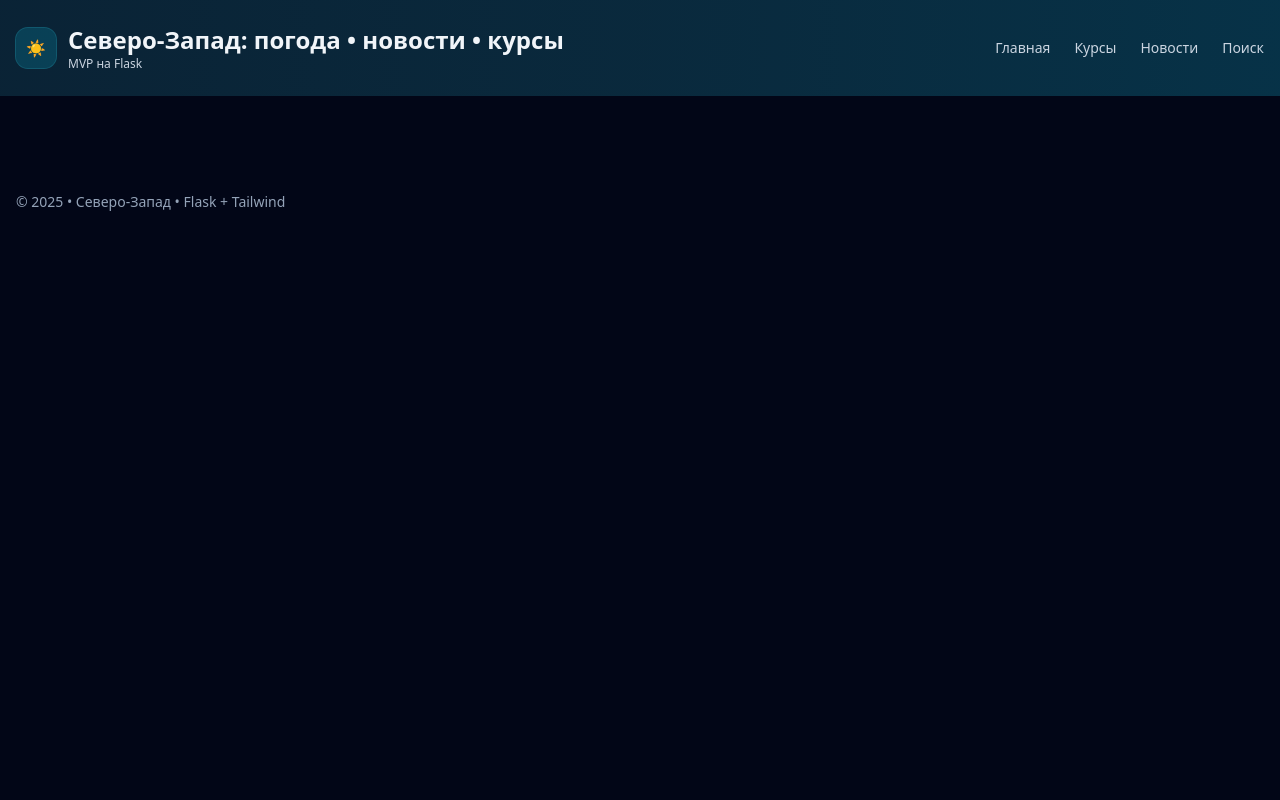
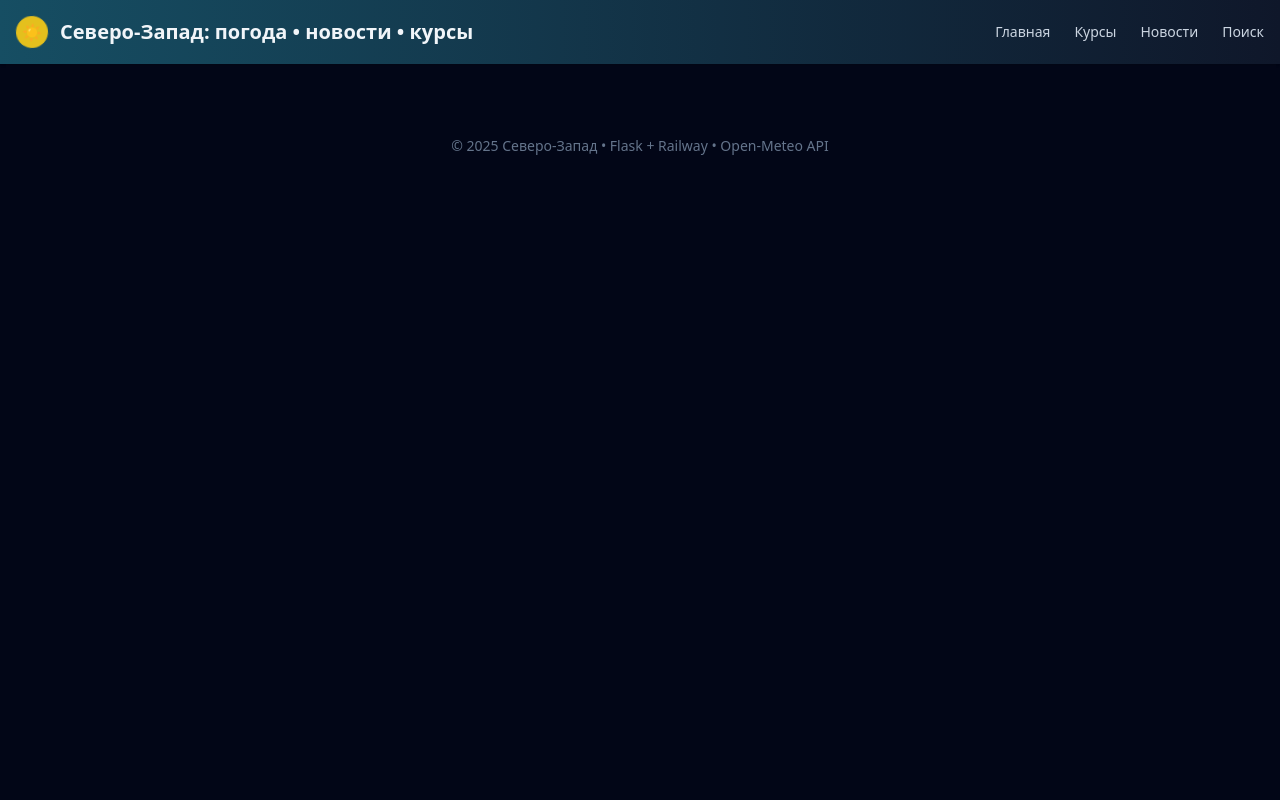
Before and after one commit to Nick-825/nw-weather-site, a Flask app: template templates/base.html in a window 1280 px wide. Run offline with Flask 3, Linux system fonts and the light colour scheme; the template is opened without the code that fills it, so the values that code supplies are empty; some libraries are stand-ins or nearby versions.

Commit message:
Update base.html

```diff
--- a/templates/base.html
+++ b/templates/base.html
@@ -1,12 +1,9 @@
-<!doctype html>
+<!DOCTYPE html>
 <html lang="ru">
 <head>
-  <meta charset="utf-8"/>
-  <meta name="viewport" content="width=device-width, initial-scale=1"/>
-  <title>{{ title or "Северо-Запад: погода • новости • курсы" }}</title>
-  <link rel="preconnect" href="https://fonts.googleapis.com">
-  <link rel="preconnect" href="https://fonts.gstatic.com" crossorigin>
-  <link href="https://fonts.googleapis.com/css2?family=Inter:wght@400;600;700&display=swap" rel="stylesheet">
+  <meta charset="UTF-8">
+  <meta name="viewport" content="width=device-width, initial-scale=1.0">
+  <title>{{ title or "Северо-Запад: погода" }}</title>
   <script src="https://cdn.tailwindcss.com"></script>
   <style>
     html { scroll-behavior: smooth; }
@@ -14,40 +11,31 @@
     @keyframes wiggle { 0%,100%{transform:rotate(0)} 50%{transform:rotate(-6deg)} }
     @keyframes pulse-soft { 0%,100%{opacity:.9} 50%{opacity:1} }
     .float { animation: float 3s ease-in-out infinite; }
-    .wiggle { animation: wiggle 1.8s ease-in-out infinite; transform-origin:center; display:inline-block; }
+    .wiggle { animation: wiggle 2.5s ease-in-out infinite; transform-origin:center; display:inline-block; }
     .pulse { animation: pulse-soft 2.2s ease-in-out infinite; }
-    /* карточки: чтобы подписи НЕ «выползали» */
     .mini-badge { font-size: 11px; line-height: 1.1; word-break: break-word; }
   </style>
 </head>
-<body class="bg-slate-950 text-slate-100">
-  <header class="relative overflow-hidden" id="top">
-    <div class="absolute inset-0 bg-gradient-to-r from-cyan-900 via-cyan-800 to-cyan-700 opacity-40"></div>
-    <div class="relative max-w-7xl mx-auto px-4 py-6 flex items-center justify-between">
-      <a href="#top" class="flex items-center gap-3">
-        <div class="h-10 w-10 rounded-xl bg-cyan-500/20 ring-1 ring-cyan-400/30 grid place-items-center">
-          <span class="spin-slow">☀️</span>
-        </div>
-        <div>
-          <h1 class="text-2xl font-bold">Северо-Запад: погода • новости • курсы</h1>
-          <p class="text-xs text-slate-300">MVP на Flask</p>
-        </div>
-      </a>
-      <nav class="hidden md:flex gap-6 text-sm text-slate-300">
-      <a class="hover:text-white" href="/">Главная</a>
-      <a class="hover:text-white" href="/rates">Курсы</a>
-      <a class="hover:text-white" href="/news">Новости</a>
-      <a class="hover:text-white" href="/weather">Поиск</a>
-      </nav>
+<body class="bg-slate-950 text-slate-100 min-h-screen">
+  <header class="bg-gradient-to-r from-cyan-900 to-slate-900 p-4 flex items-center justify-between shadow">
+    <div class="flex items-center gap-3">
+      <div class="w-8 h-8 bg-yellow-400/90 rounded-full grid place-items-center text-slate-900 font-bold wiggle">☀️</div>
+      <h1 class="font-bold text-xl">Северо-Запад: погода • новости • курсы</h1>
     </div>
+    <nav class="hidden md:flex gap-6 text-sm text-slate-300">
+      <a href="/" class="hover:text-white">Главная</a>
+      <a href="/rates" class="hover:text-white">Курсы</a>
+      <a href="/news" class="hover:text-white">Новости</a>
+      <a href="/weather" class="hover:text-white">Поиск</a>
+    </nav>
   </header>
 
-  <main class="max-w-7xl mx-auto px-4 py-8">
+  <main class="max-w-6xl mx-auto p-6">
     {% block content %}{% endblock %}
   </main>
 
-  <footer class="max-w-7xl mx-auto px-4 py-8 text-sm text-slate-400">
-    © {{ 2025 }} • Северо-Запад • Flask + Tailwind
+  <footer class="text-center text-slate-500 text-sm py-6">
+    © {{ 2025 }} Северо-Запад • Flask + Railway • Open-Meteo API
   </footer>
 </body>
 </html>
```
